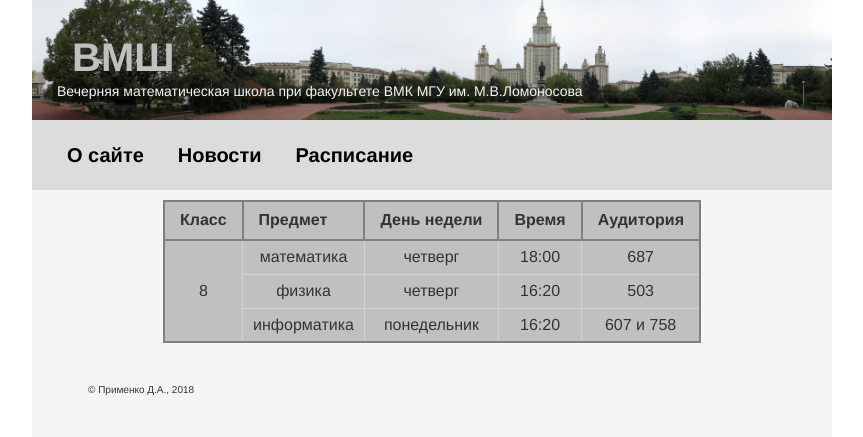
After one commit to daprimenko/vmsh, a Django app: page /timetable in a window 1280 px wide. The commit adds this page. Shown: the top 437 px of the page, without its empty margins (208-1071 px from the left). Run offline with Django 3.2, Linux system fonts and the light colour scheme; some libraries are stand-ins or nearby versions.

Commit message:
Первый набросок сайта на HTML+CSS. Отдельная страница для каждой новости.

```diff
--- /dev/null
+++ b/news/static/css/news.css
@@ -0,0 +1,114 @@
+.container {
+    margin: 0 auto;
+    max-width: 800px;
+    padding: 0;
+}
+.header .container{
+    height: 120px;
+    background-image: url(./mgu_colored.jpg);
+    background-repeat: norepeat;
+    background-position: center center;
+    background-size: cover;
+    white-space: nowrap;
+}
+.header h1 {
+    color:  Silver;
+    font-size: 40px;
+    font-weight: 700;
+    padding-left: 40px;
+    padding-top: 35px;
+    padding-bottom: 5px;
+    margin: 0;
+}
+.header h5 {
+    padding-left: 25px;
+    margin: 0;
+    color: WhiteSmoke;
+    padding-bottom: 20px;
+}
+
+.menu-bar {
+    background: Gainsboro;
+    height: 70px;
+    width: 100%;
+    padding: 0;
+    padding-left: 20px;
+    margin: 0;
+}
+.menu-bar a {
+    text-decoration: none;
+    font-weight: bold;
+    color: black;
+    height: 70px;
+    display: block;
+    padding: 0 15px;
+}
+.menu-bar ul {
+    height: 70px;
+    list-style: none;
+    margin: 0 auto;
+    padding: 0;
+    white-space: nowrap;
+}
+.menu-bar ul li {
+    font-size: 20px;
+    display: inline-block;
+    line-height: 70px;
+    list-style: none;
+}
+.menu-bar a:hover {
+    background: Silver;
+    cursor: pointer;
+    transition: background .5s;
+}
+.main .container{
+    background: WhiteSmoke;
+}
+.main .content {
+    margin: 0;
+    padding-left: 7%;
+    padding-right: 7%;
+    padding-top: 10px;
+    padding-bottom: 40px;
+    text-align: justify;
+    font-size: 16px;
+}
+/*.main p {
+    font-size: 16px;
+}*/
+.main h2 {
+    font-size: 23px;
+}
+.main table {
+    text-align: center;
+    border: 2px solid grey;
+    border-collapse: collapse;
+    background: Silver;
+    margin: auto;
+}
+.main th {
+    border: 2px solid grey;
+    padding: 7px 15px;
+}
+.main table td {
+    border: 1px solid lightgrey;
+    padding: 5px 10px;
+}
+.post h2 a, .post h2 a:visited{
+    color: Black;
+}
+.post {
+    font-size: 16px;
+}
+.post hr {
+    border-color: rgb(205,205,205);
+    margin-bottom: 0;
+}
+.post .date {
+    font-size: 13px;
+    margin-top: 15px;
+}
+footer {
+    padding-top: 40px;
+    font-size: 10px;
+}
--- /dev/null
+++ b/news/templates/news/base.html
@@ -0,0 +1,45 @@
+<!DOCTYPE html>
+<html lang="ru">
+{% load static %}
+<!--
+Ширина сайта
+Фотка/картинка/логотип для шапки
+Добавить цвета и объема
+Загрузить шрифты
+Личный кабинет — разобраться с position
+-->
+<head>
+    <meta charset="UTF-8">
+    <title>{% block title %}{% endblock %} | ВМШ</title>
+    <link rel="stylesheet" href="//maxcdn.bootstrapcdn.com/bootstrap/3.2.0/css/bootstrap.min.css">
+    <link rel="stylesheet" href="//maxcdn.bootstrapcdn.com/bootstrap/3.2.0/css/bootstrap-theme.min.css">
+    <link href="{% static 'css/news.css' %}" type="text/css" rel="stylesheet">
+</head>
+<body>
+    <div class="header">
+        <div class="container">
+            <h1>ВМШ</h1>
+            <h5>Вечерняя математическая школа при факультете ВМК МГУ им. М.В.Ломоносова</h5>
+        </div>
+    </div>
+    <div class="main">
+        <div class="container">
+            <div class="menu-bar">
+                <ul>
+                    <li><a href="/about">О сайте</a></li>
+                    <li><a href="/news">Новости</a></li>
+                    <li><a href="/timetable">Расписание</a></li>
+                </ul>
+            </div>
+            <div class="content">
+                    {% block content %}
+                    {% endblock %}
+                <footer>
+                    &copy; Применко Д.А., 2018
+                </footer>
+            </div>
+        </div>
+    </div>
+
+</body>
+</html>
--- /dev/null
+++ b/news/templates/news/timetable.html
@@ -0,0 +1,42 @@
+{% extends 'news/base.html' %}
+
+
+{% block title %}
+Расписание
+{% endblock %}
+
+
+{% block content %}
+<table>
+    <thead>
+    <tr>
+        <th>Класс</th>
+        <th>Предмет</th>
+        <th>День недели</th>
+        <th>Время</th>
+        <th>Аудитория</th>
+    </tr>
+    </thead>
+    <tbody>
+    <tr>
+        <td rowspan="3">8</td>
+        <td>математика</td>
+        <td>четверг</td>
+        <td>18:00</td>
+        <td>687</td>
+    </tr>
+    <tr>
+        <td>физика</td>
+        <td>четверг</td>
+        <td>16:20</td>
+        <td>503</td>
+    </tr>
+    <tr>
+        <td>информатика</td>
+        <td>понедельник</td>
+        <td>16:20</td>
+        <td>607 и 758</td>
+    </tr>
+    </tbody>
+</table>
+{% endblock %}
--- a/news/urls.py
+++ b/news/urls.py
@@ -2,5 +2,9 @@ from django.conf.urls import url
 from . import views
 
 urlpatterns = [
-    url(r'^$', views.post_list, name='post_list'),
+    url(r'^$', views.main, name='main'),
+    url(r'^news$', views.news_page, name='news_page'),
+    url(r'^news/post/(?P<pk>\d+)/$', views.post_detail, name='post_detail'),
+    url(r'^about$', views.about, name='about'),
+    url(r'^timetable$', views.timetable, name='timetable'),
 ]
--- a/news/views.py
+++ b/news/views.py
@@ -1,8 +1,25 @@
-from django.shortcuts import render
+from django.shortcuts import render, redirect, get_object_or_404
 from django.utils import timezone
 from .models import Post
 
 
-def post_list(request):
+def main(request):
+    return redirect('news_page')
+
+
+def news_page(request):
     posts = Post.objects.filter(published_date__lte=timezone.now()).order_by('published_date')
-    return render(request, 'news/post_list.html', {'posts':posts})
+    return render(request, 'news/news.html', {'posts': posts})
+
+
+def post_detail(request, pk):
+    post = get_object_or_404(Post, pk=pk)
+    return render(request, 'news/post_detail.html', {'post': post})
+
+
+def about(request):
+    return render(request, 'news/about.html', {})
+
+
+def timetable(request):
+    return render(request, 'news/timetable.html', {})
```
Also changed, not shown: news/static/css/old_news.css (added, +52 -0 lines), news/templates/news/about.html (added, +18 -0 lines), news/templates/news/news.html (added, +20 -0 lines), news/templates/news/post_detail.html (added, +19 -0 lines), news/templates/news/post_list.html (+21 -7 lines), news/static/css/mgu_colored.jpg (added).
